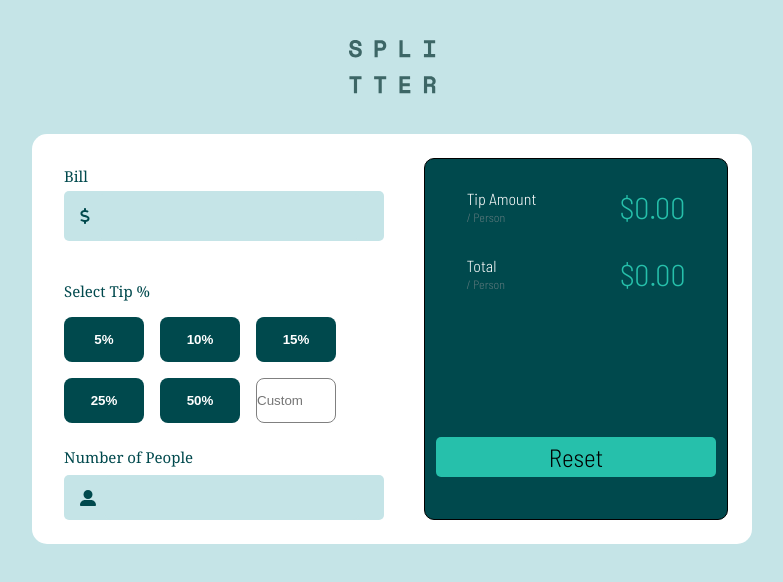
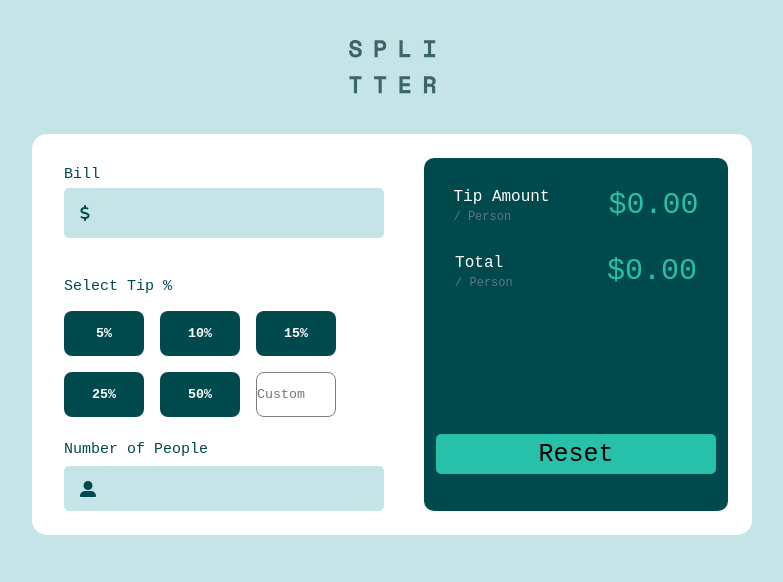
Before and after one commit to Facualemandi/fm3-j-react, a React (Create React App) app: page / in a window 1280 px wide. Shown: the top 582 px of the page, without its empty margins (248-1031 px from the left). Built offline with nearby package versions, Linux system fonts and the light colour scheme.

Commit message:
Empezaando el Codigo Javsacript

```diff
--- a/src/Components/AppUi.js
+++ b/src/Components/AppUi.js
@@ -1,4 +1,4 @@
-import React from 'react'
+import React, {useState} from 'react'
 import AllContent from './AllContent'
 import Bill from './Bill'
 import ButtomReset from './ButtomReset'
@@ -10,15 +10,32 @@ import Tips from './Tips'
 import TotalTips from './TotalTips'
 
 const AppUi = () => {
+
+  const [bill, setBill] = useState('');
+  const [people, setPeople] = useState('');
+
+  const selectTip = () => {
+      if(!bill || bill == 0 ){
+        return alert('El valor total no puede ser 0')
+      }if(!people || people == 0){
+        return alert('Las personas no pueden ser 0')
+      }if(bill && people){
+         let billTotal = parseInt(bill);
+         let peopleTotal = parseInt(people);
+          const totalTotal =  billTotal
+      }
+  }
+
+
   return (
      <>
        <Logo/>
        <AllContent>
            <main>
              <section>
-               <Bill/>
-               <Tips/>
-               <NumberPeople/>
+               <Bill bill={bill} setBill={setBill}/>
+               <Tips selectTip={selectTip}/>
+               <NumberPeople people={people} setPeople={setPeople}/>
              </section>
 
                     <ContenTips>
--- a/src/Components/Bill.js
+++ b/src/Components/Bill.js
@@ -1,17 +1,28 @@
-import React from 'react'
+import React, {useState} from 'react'
 import '../Styles/Bill.css'
 import { FontAwesomeIcon } from '@fortawesome/react-fontawesome'
 import { faDollarSign } from '@fortawesome/free-solid-svg-icons'
 
 
-const Bill = () => {
+const Bill = ({bill, setBill}) => {
+
+
+
+  const onChangeBill = (e) => {
+     console.log(e.target.value)
+      setBill(e.target.value)
+  }
+
+
+
+
   return (
      <section className='section_bill'>
           <p>Bill</p>
 
           <div className='div_container_input'>
               <FontAwesomeIcon icon={faDollarSign}/>
-             <input type='number'/>
+             <input type='number' onChange={onChangeBill} value={bill}/>
           </div>
      </section>
   )
--- a/src/Components/NumberPeople.js
+++ b/src/Components/NumberPeople.js
@@ -2,7 +2,13 @@ import React from 'react'
 import { FontAwesomeIcon } from '@fortawesome/react-fontawesome'
 import { faUserLarge } from '@fortawesome/free-solid-svg-icons'
 import '../Styles/NumberPeople.css'
-const NumberPeople = () => {
+const NumberPeople = ({people, setPeople}) => {
+
+    const onChangePeople = (e) => {
+         console.log(e.target.value);
+         setPeople(e.target.value)
+    }
+
   return (
      <>
        <section className='section_people'>
@@ -10,7 +16,7 @@ const NumberPeople = () => {
 
               <div className='div_people'>
                   <FontAwesomeIcon icon={faUserLarge} className='icon_people'/>
-                  <input type='number'/>
+                  <input type='number' value={people} onChange={onChangePeople}/>
               </div>
        </section>
 
--- a/src/Components/Tips.js
+++ b/src/Components/Tips.js
@@ -1,17 +1,22 @@
 import React from 'react'
 import '../Styles/Tips.css'
-function Tips() {
+
+
+
+function Tips({selectTip}) {
+
+
   return (
      <>
      <section className='section_tips'>
         <p>Select Tip %</p>
 
          <div className='div_tips'>
-              <button type='number'>5%</button>
-              <button type='number'>10%</button>
-              <button type='number'>15%</button>
-              <button type='number'>25%</button>
-              <button type='number'>50%</button>
+              <button type='number' onClick={selectTip}>5%</button>
+              <button type='number' onClick={selectTip}>10%</button>
+              <button type='number' onClick={selectTip}>15%</button>
+              <button type='number' onClick={selectTip}>25%</button>
+              <button type='number' onClick={selectTip}>50%</button>
               <input type='number' placeholder='Custom'/>
          </div>
      </section>
--- a/src/Styles/Bill.css
+++ b/src/Styles/Bill.css
@@ -3,7 +3,7 @@
 }
 .section_bill p{
    margin-bottom: 5px;
-   font-family:Georgia, 'Times New Roman', Times, serif;
+   font-family: Space,monospace;
    color: hsl(183, 100%, 15%);
    font-size: 15px;
 }
--- a/src/Styles/ButtomReset.css
+++ b/src/Styles/ButtomReset.css
@@ -12,6 +12,6 @@
     border: none;
     background-color: hsl(172, 67%, 45%);
     font-size: 25px;
-    font-family: 'Barlow Semi Condensed', sans-serif;
+    font-family: Space,monospace;
     cursor: pointer;
 }
--- a/src/Styles/ContentTips.css
+++ b/src/Styles/ContentTips.css
@@ -1,5 +1,4 @@
 .section_content_tips{
-    border: 1px solid black;
     width: 40vh;
     margin: 2vh;
     border-radius: 10px;
--- a/src/Styles/NumberPeople.css
+++ b/src/Styles/NumberPeople.css
@@ -3,7 +3,7 @@
 }
 .section_people p {
     margin-left: 2vh;
-    font-family:Georgia, 'Times New Roman', Times, serif;
+    font-family: Space,monospace;
     font-size: 15px;
     color: hsl(183, 100%, 15%);
 }
--- a/src/Styles/TipAmount.css
+++ b/src/Styles/TipAmount.css
@@ -5,16 +5,16 @@
 }
 .div_amount p{
     color: white;
-    font-family: 'Barlow Semi Condensed', sans-serif;
+    font-family: Space,monospace;
     font-size: 16px;
 }
 .div_amount span{
     font-size: 12px;
     color: hsl(186, 14%, 43%);
-    font-family: 'Barlow Semi Condensed', sans-serif;
+     font-family: Space,monospace;
 }
 .tip_span{
       font-size: 30px;
       color:  hsl(172, 67%, 45%);
-      font-family: 'Barlow Semi Condensed', sans-serif;
+      font-family: Space,monospace;
 }
--- a/src/Styles/Tips.css
+++ b/src/Styles/Tips.css
@@ -4,7 +4,7 @@
 }
 .section_tips p{
   margin: 1vh;
-  font-family:Georgia, 'Times New Roman', Times, serif;
+  font-family: Space,monospace;
   color: hsl(183, 100%, 15%);
   font-size: 15px;
 }
@@ -15,10 +15,12 @@
     margin: 1vh;
     border-radius: 8px;
     border: none;
+    font-family: Space,monospace;
 }
 
 .div_tips input{
     border: 1px solid grey;
+    font-family: Space,monospace;
 }
 
 .div_tips button{
--- a/src/Styles/TotalTips.css
+++ b/src/Styles/TotalTips.css
@@ -5,17 +5,17 @@
 }
 .div_total_tips p{
     color: white;
-    font-family: 'Barlow Semi Condensed', sans-serif;
+     font-family: Space,monospace;
     font-size: 16px;
 }
 .div_total_tips span{
     font-size: 12px;
     color: hsl(186, 14%, 43%);
-    font-family: 'Barlow Semi Condensed', sans-serif;
+    font-family: Space,monospace;
 }
 .total_tip_span{
       padding-left: 4vh;
       font-size: 30px;
       color:  hsl(172, 67%, 45%);
-      font-family: 'Barlow Semi Condensed', sans-serif;
+     font-family: Space,monospace;
 }
```
